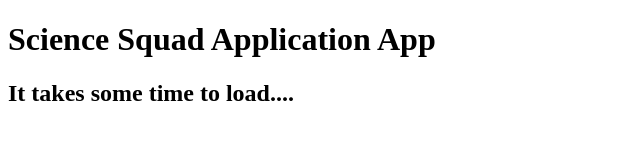
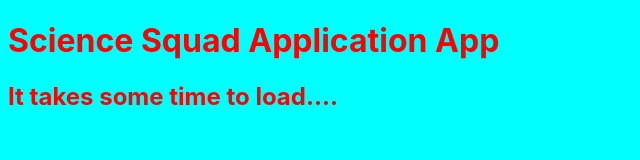
Before and after one commit to sciencesquadd/signup, an Electron app: page index.html in a window 800 px wide. Shown: the whole page, without its empty margins (0-640 px from the left). Drawn offline with Linux system fonts and the light colour scheme.

Commit message:
Add css straight into html

```diff
--- a/index.html
+++ b/index.html
@@ -2,6 +2,13 @@
 <html>
     <head><title>SS Application App</title><link rel="stylesheet" src="main.css"></head>
     <body>
+        <style>
+            body {
+    font-family: -apple-system, BlinkMacSystemFont, 'Segoe UI', Roboto, Oxygen, Ubuntu, Cantarell, 'Open Sans', 'Helvetica Neue', sans-serif;
+    background-color: aqua;
+    color: red;
+}
+        </style>
         <div id="top">
             <h1>Science Squad Application App</h1>
             <h2>It takes some time to load....</h2>
```
